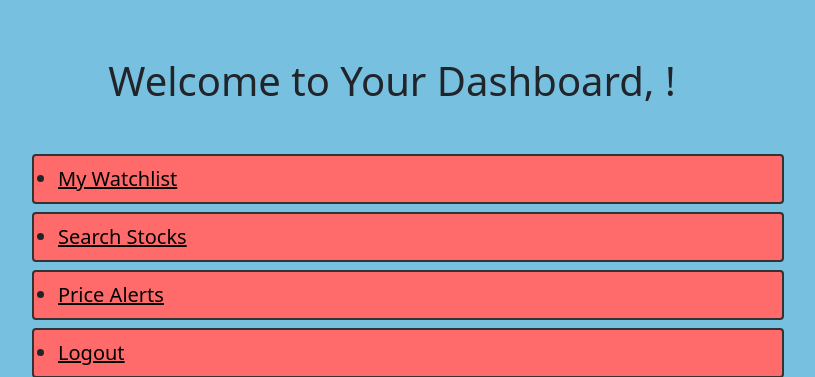
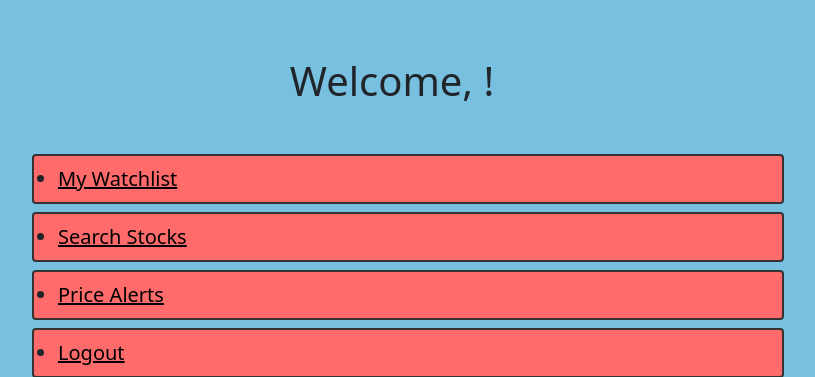
Before and after one commit to lucasstone1025/Stock-Portfolio-Tracker, a Node server app: page /dashboard in a window 1280 px wide. Shown: the part 73-450 px from the top of the page, without its empty margins (248-1063 px from the left). Run offline with Node 20, Linux system fonts and the light colour scheme; the visitor is signed in with stand-in values (Sample User, id 1); some libraries are stand-ins or nearby versions.

Commit message:
quick fix

```diff
--- a/views/dashboard.ejs
+++ b/views/dashboard.ejs
@@ -10,7 +10,7 @@
 <body>
   <%- include('partials/header.ejs') %>
   <hr />
-  <h1>Welcome to Your Dashboard, <%= firstName %>!</h1>
+  <h1>Welcome, <%= firstName %>!</h1>
   <hr />
   <div class="full-dash-container">
     <nav>
```
